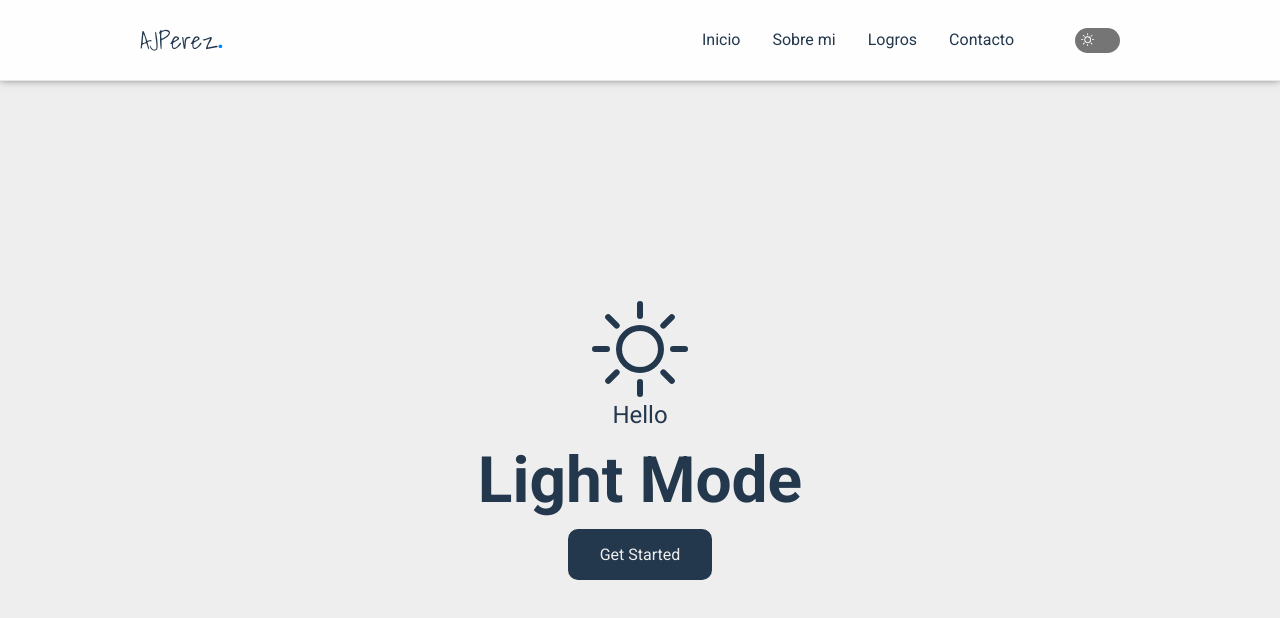
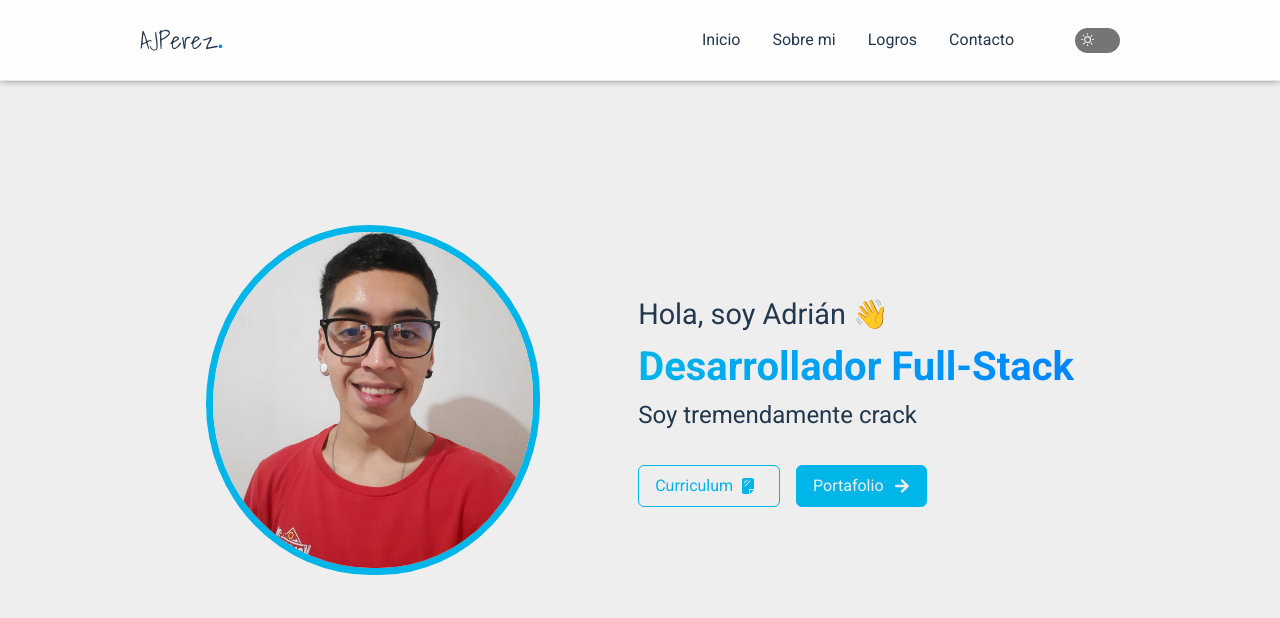
Before and after one commit to adrian4058/Portfolio, a React (Vite) app: page / in a window 1280 px wide. Shown: the top 618 px of the page. Built offline with nearby package versions, Linux system fonts and the light colour scheme.

Commit message:
First section finished

```diff
--- a/src/components/Cover/Cover.elements.js
+++ b/src/components/Cover/Cover.elements.js
@@ -1,67 +1,184 @@
-import styled from "styled-components";
+import styled, { keyframes } from "styled-components";
 
 export const CoverContainer = styled.section`
   width: 100vw;
-  height: 100vh;
   overflow-x: hidden;
   justify-content: center;
   position: relative;
   background-color: ${({ theme }) => theme.bgc};
-  ${"" /* transition: 0.5s all ease-out; */}
+  background-image: ${({ theme }) => theme.bgcimage};
 `;
 
 export const CoverWrapper = styled.section`
   width: 85vw;
-  height: 100vh;
+  min-height: 100vh;
   max-width: 1000px;
   margin: auto;
   display: flex;
   flex-wrap: wrap;
   justify-content: center;
   align-content: center;
-  background-color: ${({ theme }) => theme.bgc};
+  ${"" /* background-color: ${({ theme }) => theme.bgc}; */}
 `;
 
 export const InfoContainer = styled.div`
   width: 100%;
-  ${'' /* margin: auto; */}
-  padding-top: 80px;
+  min-height: 100vh;
   display: flex;
   flex-wrap: wrap;
+  flex-direction: column;
   justify-content: center;
+  align-items: center;
+  align-content: space-evenly;
+  gap: 2rem;
 
-  svg {
-    font-size: 6rem;
-    fill: ${({ theme }) => theme.text};
-  }
   h1 {
     text-align: center;
     width: 100%;
     font-family: "Roboto";
     color: ${({ theme }) => theme.text};
-    &:nth-of-type(1) {
-      font-weight: 300;
+  }
+  h2 {
+    font-weight: 200;
+    text-align: center;
+    color: ${({ theme }) => theme.text};
+  }
+  p {
+    color: ${({ theme }) => theme.text};
+  }
+  @media screen and (min-width: 720px) {
+    flex-direction: row;
+    justify-content: space-evenly;
+  }
+`;
+
+export const Docs = styled.div`
+  display: flex;
+  padding-top: 2rem;
+  gap: 1rem;
+  justify-content: space-between;
+  align-items: center;
+  svg {
+    padding: 0 5px;
+  }
+`;
+
+export const CV = styled.a`
+  display: flex;
+  ${"" /* width: 35%; */}
+  cursor: pointer;
+  justify-content: space-between;
+  align-items: center;
+  border-radius: 0.375rem;
+  border-width: 2px;
+  padding: 0.5rem 1rem;
+  font-size: 1rem;
+  color: ${({ theme }) => theme.primary};
+  border: 1px solid ${({ theme }) => theme.primary};
+  .sheetPlastic {
+    width: 1.25rem;
+  }
+`;
+
+//arrow animated
+const arrowAnimation = keyframes`
+  0% {
+    transform: translateX(0);
+  }
+  50% {
+    transform: translateX(5px);
+  }
+  100% {
+    transform: translateX(0);
+  }
+`;
+
+export const Portfolio = styled.a`
+  display: flex;
+  ${"" /* width: 30%; */}
+  cursor: pointer;
+  background: ${({ theme }) => theme.primary};
+  justify-content: space-between;
+  align-items: center;
+  border-radius: 0.375rem;
+  border-width: 2px;
+  padding: 0.5rem 1rem;
+  color: #eee;
+  border: 1px solid ${({ theme }) => theme.primary};
+  .animatedArrow {
+    animation: ${arrowAnimation} 1s ease infinite;
+  }
+`;
+
+// info profile
+export const InfoProfile = styled.div`
+  display: flex;
+  ${"" /* width: 83.33%; */}
+  flex-direction: column;
+  justify-content: center;
+  align-items: center;
+  h1 {
+    color: ${({ theme }) => theme.primary};
+    font-weight: 700;
+    font-size: 1.5rem;
+    background: linear-gradient(to right, #00b5e8, #0085ff);
+    -webkit-background-clip: text;
+    -webkit-text-fill-color: transparent;
+  }
+  @media screen and (min-width: 720px) {
+    align-items: start;
+    h1 {
+      text-align: start;
+      font-size: 1.8rem;
+    }
+    h2 {
+      font-size: 1.6rem;
+    }
+    p {
+      font-size: 1.3rem;
+    }
+  }
+  @media screen and (min-width: 1050px) {
+    h1 {
+      text-align: start;
+      font-size: 2.5rem;
+    }
+    h2 {
+      font-size: 1.8rem;
+    }
+    p {
       font-size: 1.5rem;
-    }
-    &:nth-of-type(2) {
-      font-weight: 700;
-      font-size: 4rem;
     }
   }
 `;
 
-export const CustomButtom = styled.button`
-  color: #eee;
-  background-color: ${({ theme }) => theme.text};
-  font-family: "Roboto";
-  font-size: 1rem;
-  outline: none;
-  border: none;
-  border-radius: 10px;
-  padding: 1rem 2rem;
-  cursor: pointer;
-  &:hover {
-    background-color: ${({ theme }) => theme.hover};
-    transition: 0.4s ease-in;
+// profile picture animated
+const borderAnimation = keyframes`
+  0% {
+    border-radius: 50%;
+  }
+  50% {
+    border-radius: 30% 70% 20% 40%/70% 30% 40%;
+  }
+  100% {
+    border-radius: 50%;
   }
 `;
+
+export const ProfilePicture = styled.img`
+  width: 20rem;
+  height: 21rem;
+
+  border: 7px solid ${({ theme }) => theme.primary};
+  border-radius: 50%;
+  object-fit: cover;
+  animation: ${borderAnimation} 6s infinite alternate ease-in-out;
+
+  @media screen and (max-width: 720px) {
+    justify-content: space-between;
+  }
+  @media screen and (max-width: 1050px) {
+    width: 15rem;
+    height: 16rem;
+  }
+`;
--- a/src/components/Cover/Cover.jsx
+++ b/src/components/Cover/Cover.jsx
@@ -4,9 +4,15 @@ import {
   CoverContainer,
   CoverWrapper,
   InfoContainer,
-  CustomButtom,
+  Docs,
+  ProfilePicture,
+  InfoProfile,
+  CV,
+  Portfolio,
 } from "./Cover.elements";
 import { BsSun, BsMoon } from "react-icons/bs";
+import { FaSheetPlastic } from "react-icons/fa6";
+import { FaArrowRight } from "react-icons/fa";
 
 // eslint-disable-next-line react/prop-types
 const Cover = ({ theme, setTheme }) => {
@@ -17,10 +23,20 @@ const Cover = ({ theme, setTheme }) => {
         <Navbar icono={icono} theme={theme} setTheme={setTheme} />
         <CoverWrapper>
           <InfoContainer>
-            {icono}
-            <h1>Hello</h1>
-            <h1>Light Mode</h1>
-            <CustomButtom>Get Started</CustomButtom>
+            <ProfilePicture src="/src/assets/profile_picture.jpeg" />
+            <InfoProfile>
+              <h2>Hola, soy Adrián 👋</h2>
+              <h1>Desarrollador Full-Stack</h1>
+              <p>Soy tremendamente crack</p>
+              <Docs>
+                <CV href="src/assets/CV_PerezAdrian.pdf" target="_blank">
+                  Curriculum <FaSheetPlastic className="sheetPlastic" />
+                </CV>
+                <Portfolio>
+                  Portafolio <FaArrowRight className="animatedArrow" />
+                </Portfolio>
+              </Docs>
+            </InfoProfile>
           </InfoContainer>
         </CoverWrapper>
       </CoverContainer>
--- a/src/components/Navbar/Navbar.elements.js
+++ b/src/components/Navbar/Navbar.elements.js
@@ -6,7 +6,7 @@ export const NavBarContainer = styled.header`
   justify-content: center;
   width: 100%;
   position: fixed;
-  height: 80px;
+  height: 5rem;
   background-color: ${({ theme }) => theme.bgnavbar};
   outline: 1px solid ${({ theme }) => theme.outline};
   box-shadow: 0 0 8px rgba(0, 0, 0, 0.5);
--- a/src/components/Theme/Themes.js
+++ b/src/components/Theme/Themes.js
@@ -14,10 +14,12 @@ const DarkTheme = {
   primary: "#00B5E8",
   toggle: "#0085ff",
   hover: "#00d4ff",
-  bgc: "#23374d",
+  bgc: "#000b1a",
   bgcsecondary: "#001938",
   bgnavbar: "#000c1ce3",
   outline: "#00B5E8",
+  bgcimage:
+    "radial-gradient(at 0% 0%, hsla(222, 100%, 11%, 1) 0px, transparent 50%), radial-gradient(at 100% 100%, hsla(222, 100%, 11%, 1) 0px, transparent 50%);",
 };
 
 const Themes = {
--- a/src/index.css
+++ b/src/index.css
@@ -1,5 +1,5 @@
 :root {
-  font-family: Roboto;
+  font-family: "Roboto";
   line-height: 1.5;
   font-weight: 400;
 
```
Also changed, not shown: src/assets/profile_picture.jpeg (added), 1 other file (tests, documents, lock files or other folders).
